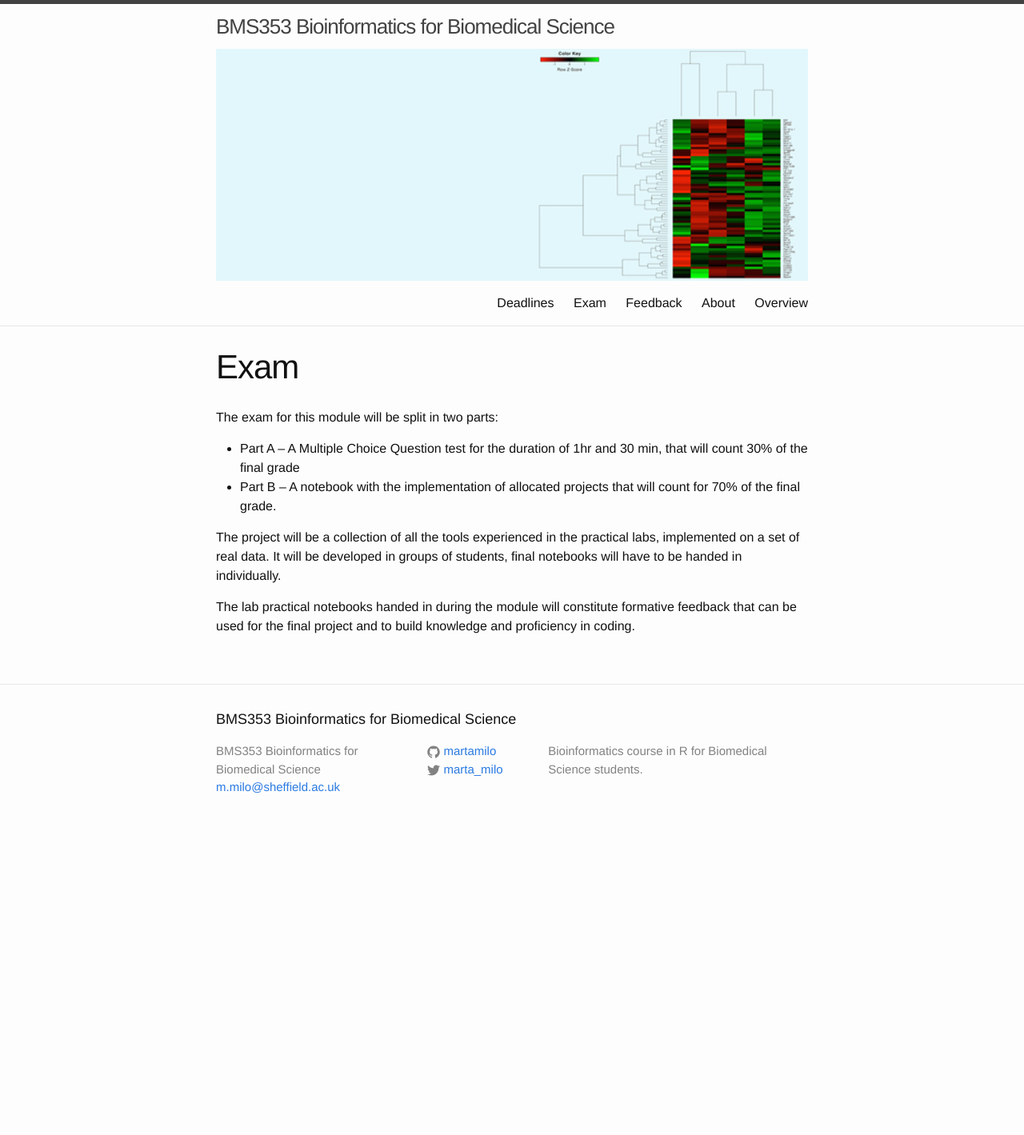
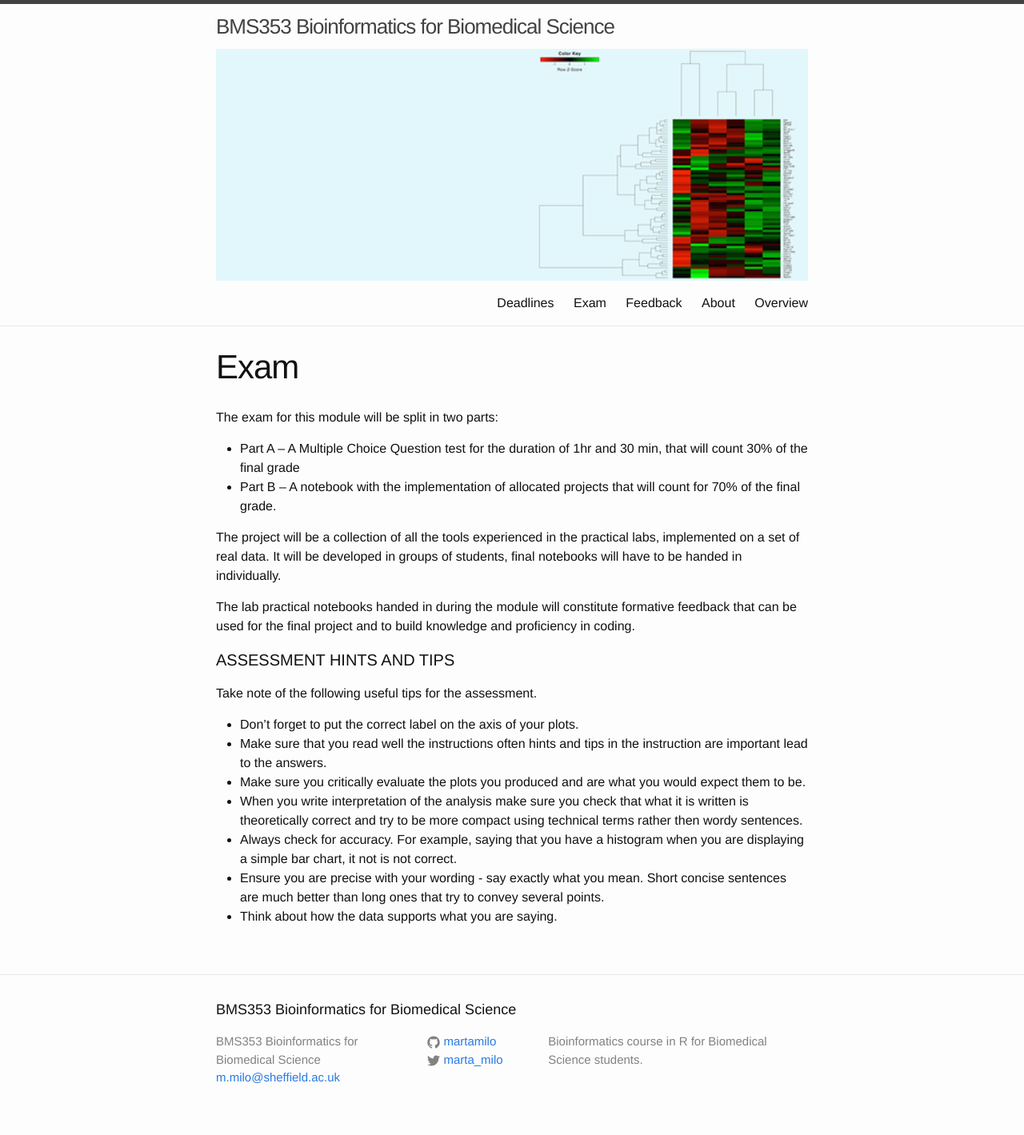
Before and after one commit to sods/bioinformatics, a Jekyll site: the page built from exam.md, in a window 1280 px wide. Shown: the whole page at 80% size. Built offline with Jekyll 4.4.1, drawn with Linux system fonts in a browser that asks for light colours; before the commit the page ends 1056 px from its top, so only the background shows below that.

Commit message:
Update to match the handbook

```diff
--- a/exam.md
+++ b/exam.md
@@ -12,3 +12,14 @@ The exam for this module will be split in two parts:
 The project will be a collection of all the tools experienced in the practical labs, implemented on a set of real data. It will be developed in groups of students, final notebooks will have to be handed in individually.
 
 The lab practical notebooks handed in during the module will constitute formative feedback that can be used for the final project and to build knowledge and proficiency in coding.
+
+
+#### ASSESSMENT HINTS AND TIPS
+Take note of the following useful tips for the assessment.
+* Don’t forget to put the correct label on the axis of your plots.
+* Make sure that you read well the instructions often hints and tips in the instruction are important lead to the answers.
+*	Make sure you critically evaluate the plots you produced and are what you would expect them to be.
+*	When you write interpretation of the analysis make sure you check that what it is written is theoretically correct and try to be more compact using technical terms rather then wordy sentences.
+* Always check for accuracy.  For example, saying that you have a histogram when you are displaying a simple bar chart, it not is not correct.
+*	Ensure you are precise with your wording - say exactly what you mean.  Short concise sentences are much better than long ones that try to convey several points.
+*	Think about how the data supports what you are saying.
```
